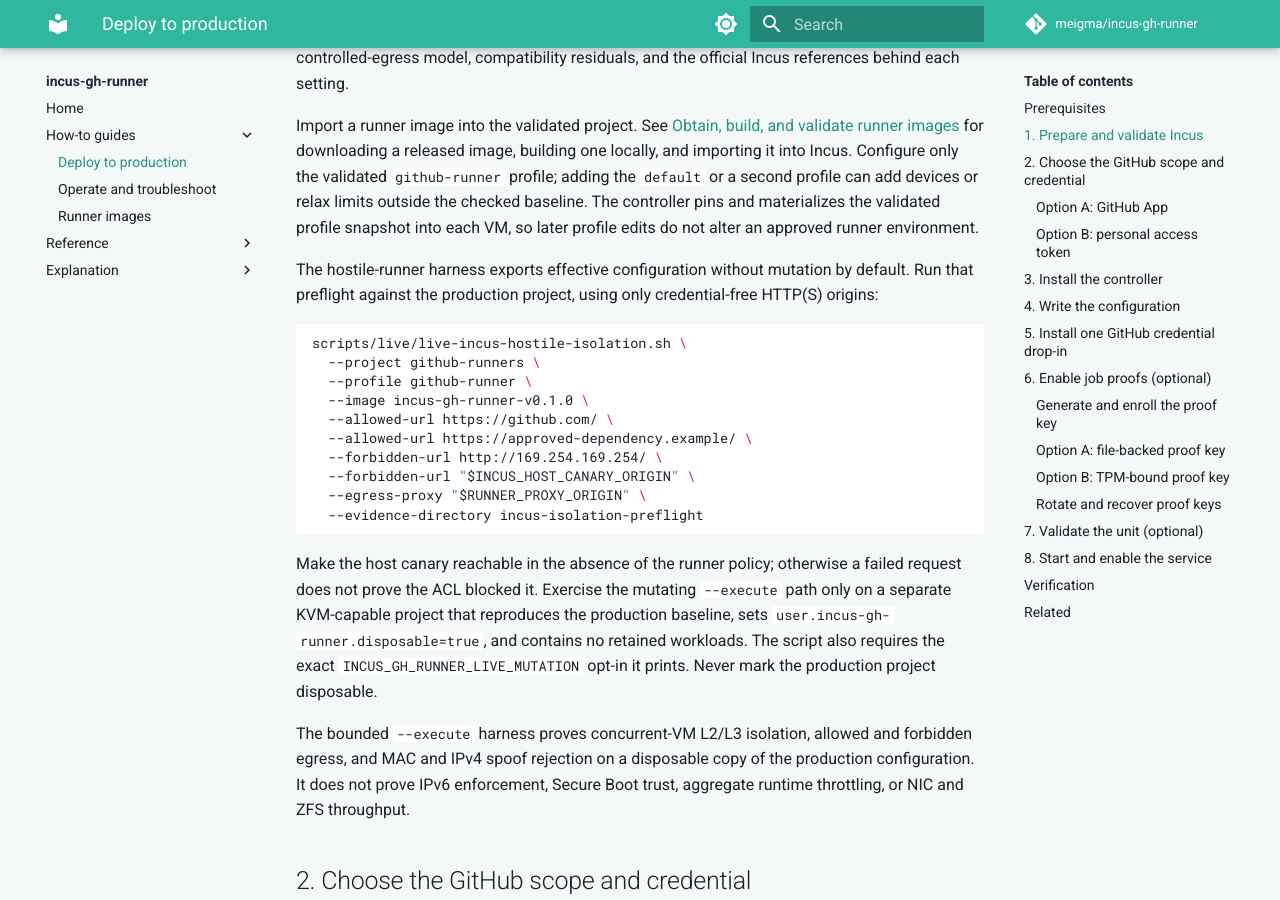
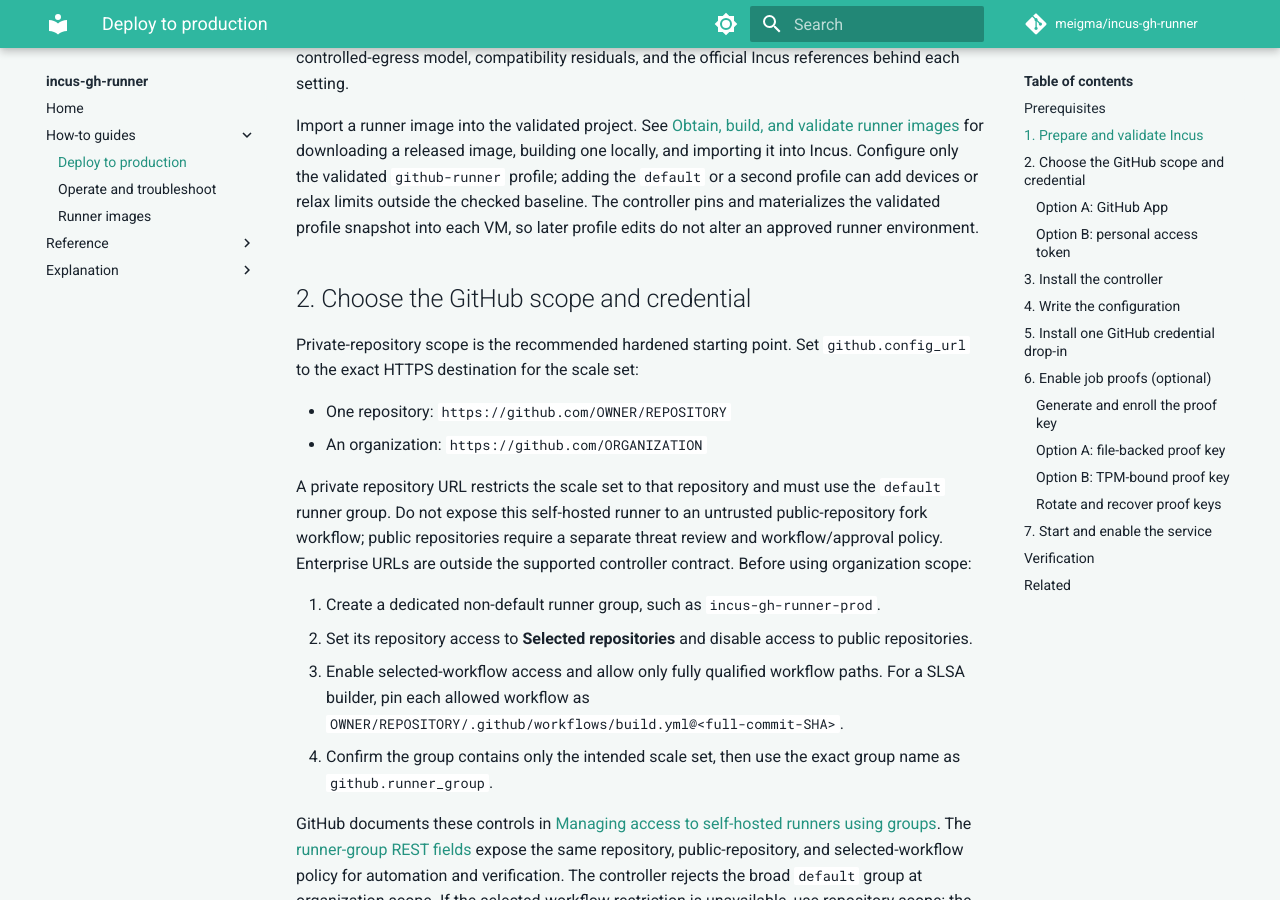
Before and after one commit to meigma/incus-gh-runner, an MkDocs documentation site: the page built from docs/docs/how-to/deploy.md, in a window 1280 px wide and 900 px high, scrolled down 2495 px. Built offline with MkDocs 1.6.1 and Material for MkDocs 9.7.7, drawn with Linux system fonts in a browser that asks for light colours; comment, search, counter and statistics services are not loaded; some of the changed text lies outside the part shown.

Commit message:
chore: remove bash test and live-harness scripts (#44)
Remove the bash test/validation scripts and live acceptance harnesses,
their moon CI tasks and file groups, and every docs reference. The
dropped coverage (CUE render tests, systemd unit verification, guest
entrypoint contract tests, live isolation and hot-standby harnesses) is
intentionally not replaced; historical acceptance evidence remains
archived outside the tree.

Co-authored-by: Claude Fable 5 <noreply@anthropic.com>

````diff
--- a/docs/docs/how-to/deploy.md
+++ b/docs/docs/how-to/deploy.md
@@ -15,7 +15,7 @@ Deploy the `incus-gh-runner` controller as a hardened systemd unit and connect i
 
 - A systemd version supporting `LoadCredential=` and the `%d` credentials-directory specifier the unit relies on, along with `DynamicUser=` and the unit's other sandboxing directives. Ubuntu 24.04 is the validated reference host. TPM-bound proof keys additionally require systemd 250 or newer, an enrolled TPM 2.0 device, and the distribution's TPM2 userspace runtime libraries.
 - Administrative access to the target GitHub organization or repository.
-- The `incus-gh-runner` binary for your platform, and a checkout of this repository: the steps below use files from `deploy/systemd/`, `deploy/incus/`, and `scripts/live/`.
+- The `incus-gh-runner` binary for your platform, and a checkout of this repository: the steps below use files from `deploy/systemd/` and `deploy/incus/`.
 
 ## 1. Prepare and validate Incus
 
@@ -112,36 +112,6 @@ building one locally, and importing it into Incus. Configure only the validated
 devices or relax limits outside the checked baseline. The controller pins and
 materializes the validated profile snapshot into each VM, so later profile
 edits do not alter an approved runner environment.
-
-The hostile-runner harness exports effective configuration without mutation by
-default. Run that preflight against the production project, using only
-credential-free HTTP(S) origins:
-
-```sh
-scripts/live/live-incus-hostile-isolation.sh \
-  --project github-runners \
-  --profile github-runner \
-  --image incus-gh-runner-v0.1.0 \
-  --allowed-url https://github.com/ \
-  --allowed-url https://approved-dependency.example/ \
-  --forbidden-url http://169.254.169.254/ \
-  --forbidden-url "$INCUS_HOST_CANARY_ORIGIN" \
-  --egress-proxy "$RUNNER_PROXY_ORIGIN" \
-  --evidence-directory incus-isolation-preflight
-```
-
-Make the host canary reachable in the absence of the runner policy; otherwise
-a failed request does not prove the ACL blocked it. Exercise the mutating
-`--execute` path only on a separate KVM-capable project that reproduces the
-production baseline, sets `user.incus-gh-runner.disposable=true`, and contains
-no retained workloads. The script also requires the exact
-`INCUS_GH_RUNNER_LIVE_MUTATION` opt-in it prints. Never mark the production
-project disposable.
-
-The bounded `--execute` harness proves concurrent-VM L2/L3 isolation,
-allowed and forbidden egress, and MAC and IPv4 spoof rejection on a disposable
-copy of the production configuration. It does not prove IPv6 enforcement,
-Secure Boot trust, aggregate runtime throttling, or NIC and ZFS throughput.
 
 ## 2. Choose the GitHub scope and credential
 
@@ -357,12 +327,6 @@ job_proof:
 The proof drop-in does not replace `credentials.conf`. It composes with either
 GitHub credential method and leaves proofs disabled when it is absent.
 
-Verify the installed file-backed source and drop-in from the same checkout:
-
-```sh
-sudo deploy/systemd/verify.sh --installed-job-proof=file
-```
-
 ### Option B: TPM-bound proof key
 
 Use systemd 250 or newer to encrypt the same PKCS#8 Ed25519 key to the target
@@ -422,13 +386,11 @@ If the public-key comparison fails, the plaintext files remain under the
 root-only `/run` paths for diagnosis and must not be treated as successfully
 enrolled.
 
-Install the TPM-bound drop-in and verify the deployed credential, directory,
-unit sandbox, and drop-in:
+Install the TPM-bound drop-in:
 
 ```sh
 sudo install -m 0644 deploy/systemd/credentials-job-proof-tpm.conf \
   /etc/systemd/system/incus-gh-runner.service.d/job-proof.conf
-sudo deploy/systemd/verify.sh --installed-job-proof=tpm
 ```
 
 The empty PCR set is deliberate: normal firmware, kernel, and bootloader
@@ -471,21 +433,7 @@ replacement TPM, following the escrow guidance in
 [Option B](#option-b-tpm-bound-proof-key); without one, generate a new key
 and enroll its public key and key ID before restarting.
 
-## 7. Validate the unit (optional)
-
-From a checkout of the repository, run the bundled sandboxed check before deploying:
-
-```sh
-deploy/systemd/verify.sh
-```
-
-This requires Linux and `systemd-analyze`; it verifies the base unit and all
-four GitHub App/PAT with file-backed/TPM-bound proof-credential combinations,
-then checks the systemd security exposure score against a fixed threshold
-without touching your live system. The `--installed-job-proof` checks in step 6
-add exact ownership, mode, presence, and drop-in validation for a target host.
-
-## 8. Start and enable the service
+## 7. Start and enable the service
 
 ```sh
 sudo systemctl daemon-reload
````
Also changed, not shown: moon.yml (+0 -45 lines), README.md, deploy/incus/cue/README.md, 9 other files.
